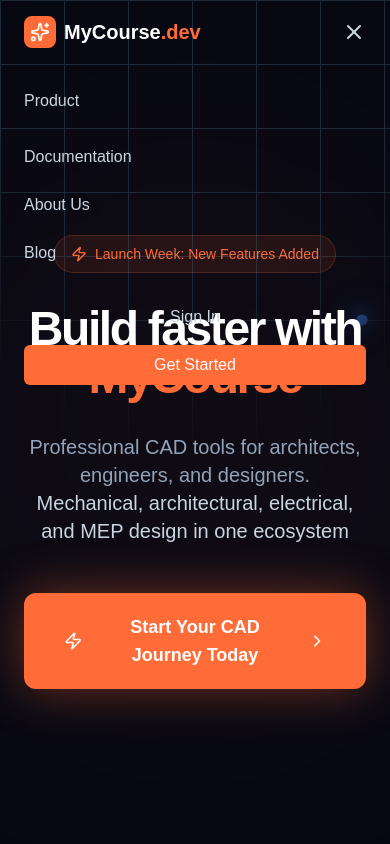
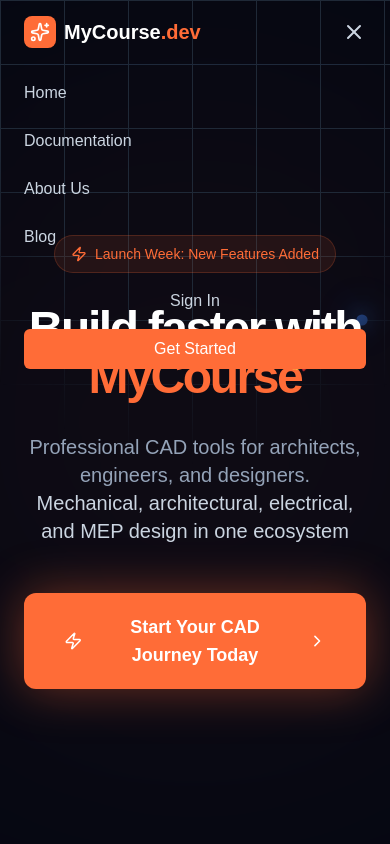
Before and after one commit to anaf-prog/fe-course, a Next.js app: page / in a window 390 px wide. Both pictures are taken after a click on the button 354 px from the left and 32 px from the top of the page. Shown: the top 844 px of the page. Built offline with nearby package versions, Linux system fonts and the light colour scheme.

Commit message:
update navbar untuk tampilan mobile

```diff
--- a/src/components/navbar/Navbar.tsx
+++ b/src/components/navbar/Navbar.tsx
@@ -59,7 +59,7 @@
             className="md:hidden mt-4 pb-4 border-t border-slate-800 pt-4"
           >
             <div className="flex flex-col gap-4">
-              <a href="#" className="text-slate-300 hover:text-white py-2">Product</a>
+              <a href="/" className="text-slate-300 hover:text-white transition-colors">Home</a>
               <a href="#" className="text-slate-300 hover:text-white py-2">Documentation</a>
               <a href="/about" className="text-slate-300 hover:text-white transition-colors">About Us</a>
               <a href="#" className="text-slate-300 hover:text-white py-2">Blog</a>
```
